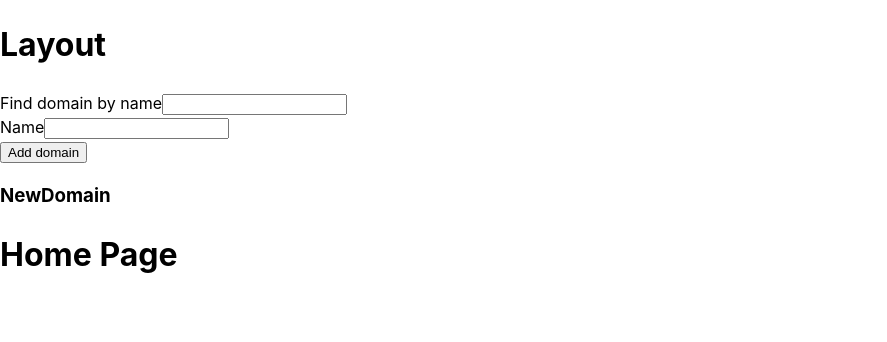
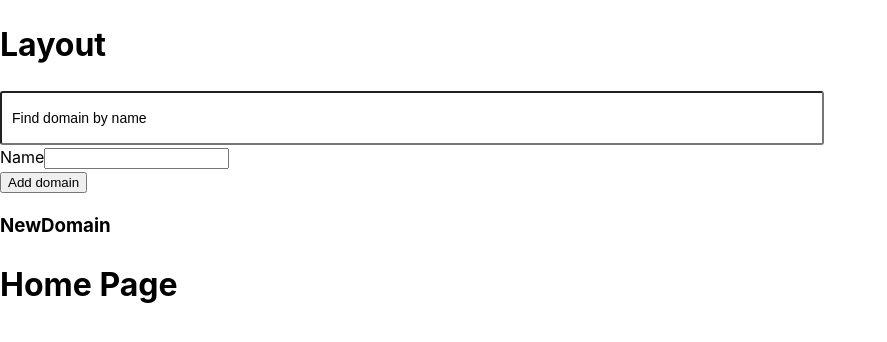
Before and after one commit to INRGI/CopyMaker, a React (Vite) app: page / in a window 1280 px wide. Shown: the top 342 px of the page, without its empty margins (0-887 px from the left). Built offline with nearby package versions, Linux system fonts and the light colour scheme.

Commit message:
Filter styles

```diff
--- a/src/components/Filter/Filter.jsx
+++ b/src/components/Filter/Filter.jsx
@@ -1,5 +1,5 @@
 import { useDispatch, useSelector } from 'react-redux';
-import { Container, Input, Label } from './Filter.styled';
+import { Input } from './Filter.styled';
 import { setDomainsFilter } from '../../redux/filtersSlice';
 import { selectFilter } from '../../redux/selectors';
 
@@ -12,12 +12,7 @@ const Filter = () => {
     };
 
     return (
-        <Container>
-            <Label>
-                Find domain by name
-                <Input type="text" value={filter} onChange={onFilterChange}/>
-            </Label>
-        </Container>
+        <Input type="text" value={filter} onChange={onFilterChange} placeholder="Find domain by name"/>
     );
 };
 
--- a/src/components/Filter/Filter.styled.jsx
+++ b/src/components/Filter/Filter.styled.jsx
@@ -5,7 +5,23 @@ export const Container = styled.div`
 `;
 
 export const Input = styled.input`
-
+    display: block;
+    min-height: 50px;
+    width: 85%;
+    max-width: 800px;
+    background-color: rgba(255,255,255,0.07);
+    border-radius: 3px;
+    padding: 0 10px;
+    margin-top: 8px;
+    font-size: 14px;
+    font-weight: 300;
+    &::placeholder{
+        color: black;
+    }
+    &:hover{
+        transform: translateY(-1px);
+        box-shadow: rgba(0, 0, 0, 0.1) 0 4px 12px;
+    }
 `;
 
 export const Label = styled.label`
```
